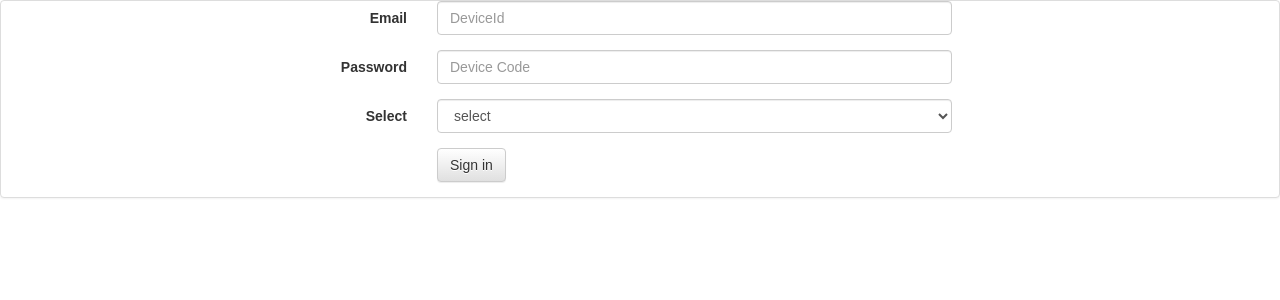
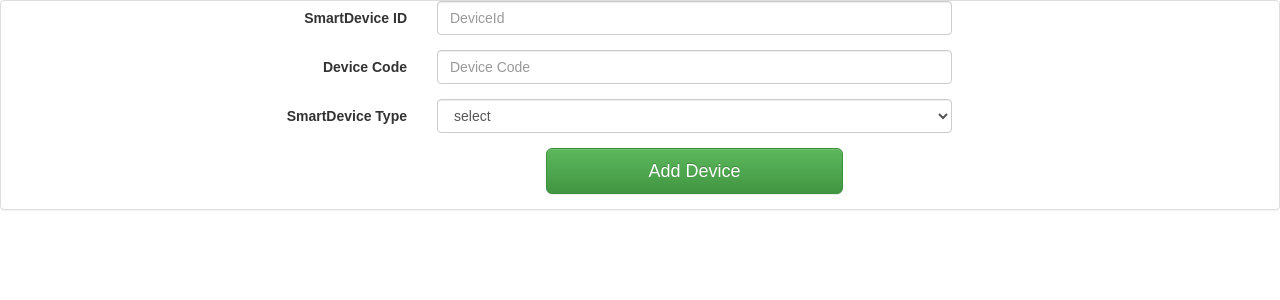
Before and after one commit to xang555/homething-admin, a React (Create React App) app: page / in a window 1280 px wide. Shown: the top 300 px of the page. Built offline with nearby package versions, Linux system fonts and the light colour scheme.

Commit message:
create form add device

```diff
--- a/src/Component/AddDevicePannel/index.js
+++ b/src/Component/AddDevicePannel/index.js
@@ -27,7 +27,7 @@ class DevicePannel extends Component {
                 <Form horizontal>
                     <FormGroup controlId="formHorizontalDeviceId">
                         <Col componentClass={ControlLabel} sm={4}>
-                            Email
+                             SmartDevice ID
                         </Col>
                         <Col sm={5}>
                             <FormControl type="text" placeholder="DeviceId" />
@@ -36,7 +36,7 @@ class DevicePannel extends Component {
 
                     <FormGroup controlId="formHorizontalDeviceCode">
                         <Col componentClass={ControlLabel} sm={4}>
-                            Password
+                            Device Code
                         </Col>
                         <Col sm={5}>
                             <FormControl type="text" placeholder="Device Code" />
@@ -45,7 +45,7 @@ class DevicePannel extends Component {
 
                     <FormGroup>
                         <Col componentClass={ControlLabel} sm={4}>
-                            Select
+                            SmartDevice Type
                         </Col>
                         <Col sm={5}>
                             <FormControl componentClass="select" placeholder="select">
@@ -56,9 +56,9 @@ class DevicePannel extends Component {
                     </FormGroup>
 
                     <FormGroup>
-                        <Col smOffset={4} sm={5}>
-                            <Button type="submit">
-                                Sign in
+                        <Col smOffset={5} sm={3}>
+                            <Button bsSize="large" bsStyle="success" type="submit" block>
+                                Add Device
                             </Button>
                         </Col>
                     </FormGroup>
```
